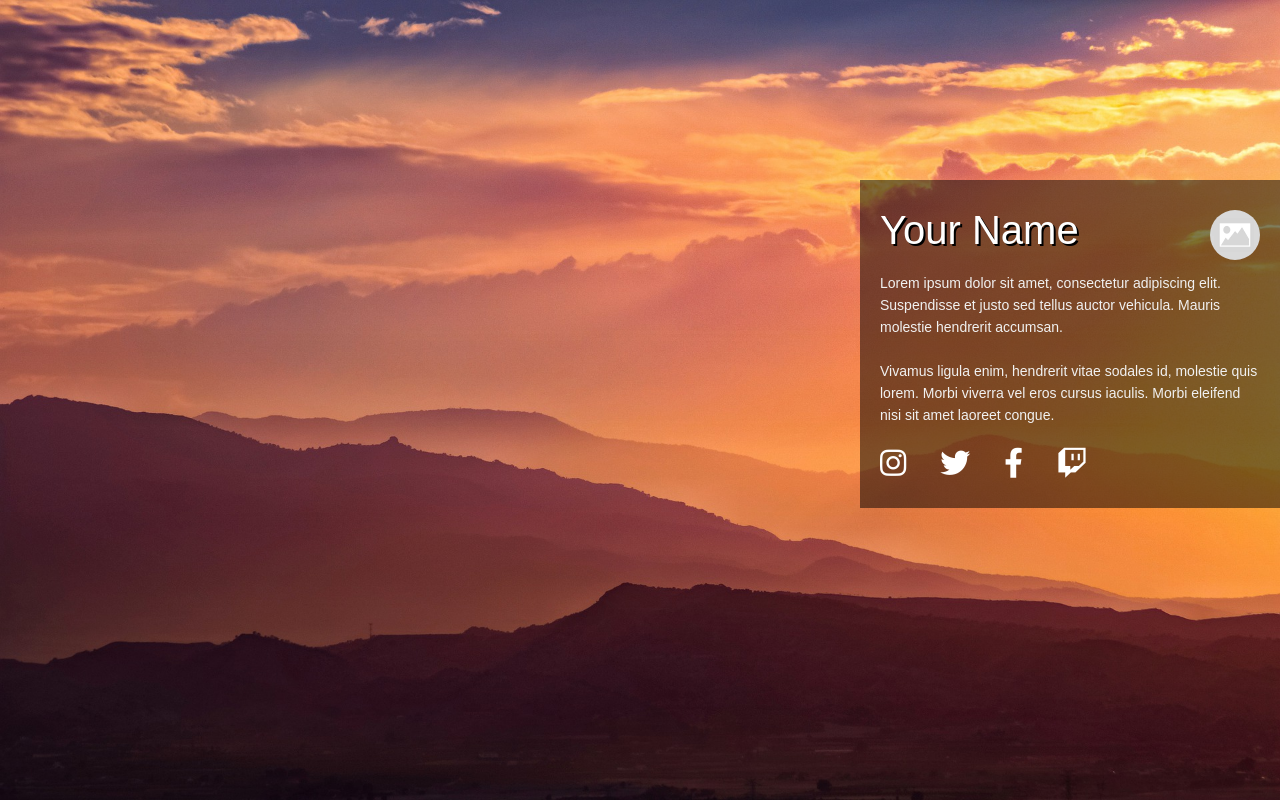
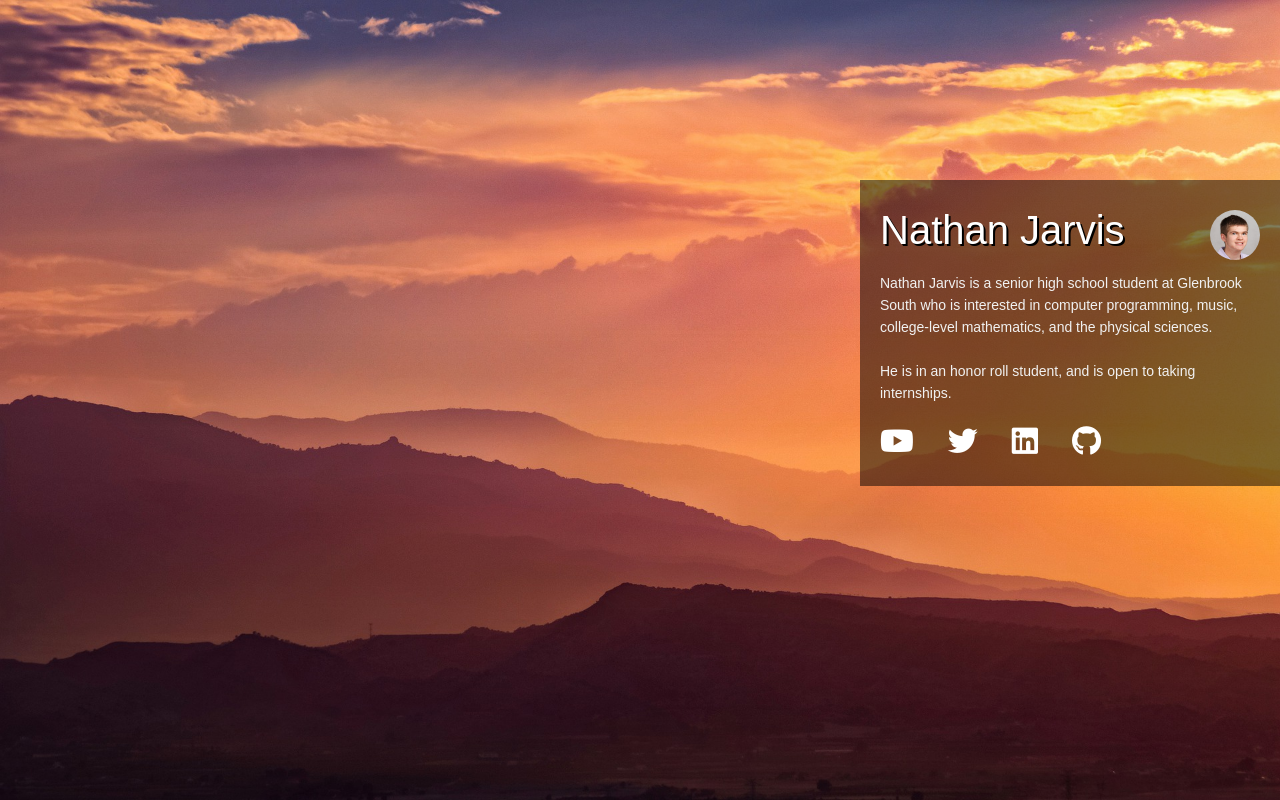
Before and after one commit to NathanJJarvis/splash-page, a plain HTML site: page index.html in a window 1280 px wide. Drawn offline with Linux system fonts and the light colour scheme.

Commit message:
Customize
Customize so the info fits to me

```diff
--- a/index.html
+++ b/index.html
@@ -5,7 +5,7 @@
    <meta http-equiv="X-UA-Compatible" content="IE=edge" />
 
    <!-- UPDATE THIS -->
-   <title>Your Name Here: Splash Page</title>
+   <title>Nathan Jarvis: Splash Page</title>
 
    <meta name="description" content="" />
    <meta name="viewport" content="width=device-width, initial-scale=1" />
@@ -21,32 +21,28 @@
    <div class="wrapper">
      <header class="container">
        <!-- UPDATE THIS -->
-       <img src="assets/img/placeholder.jpg" class="profile" />
+       <img src="assets/img/Screenshot 2025-09-30 at 11.05.41 AM.png" class="profile" />
 
        <!-- UPDATE THIS -->
-       <h1>Your Name</h1>
+       <h1>Nathan Jarvis</h1>
      </header>
 
      <section class="container">
        <!-- UPDATE THIS -->
        <p>
-         Lorem ipsum dolor sit amet, consectetur adipiscing elit. Suspendisse
-         et justo sed tellus auctor vehicula. Mauris molestie hendrerit
-         accumsan.
+         Nathan Jarvis is a senior high school student at Glenbrook South who is interested in computer programming, music, college-level mathematics, and the physical sciences.
        </p>
        <p>
-         Vivamus ligula enim, hendrerit vitae sodales id, molestie quis lorem.
-         Morbi viverra vel eros cursus iaculis. Morbi eleifend nisi sit amet
-         laoreet congue.
+         He is in an honor roll student, and is open to taking internships.
        </p>
      </section>
 
      <footer class="container">
        <!-- UPDATE THIS -->
-       <a href=""><i class="fab fa-instagram"></i></a>
-       <a href=""><i class="fab fa-twitter"></i></a>
-       <a href=""><i class="fab fa-facebook-f"></i></a>
-       <a href=""><i class="fab fa-twitch"></i></a>
+       <a href="https://www.youtube.com/@Ncyan-k8v"><i class="fab fa-youtube"></i></a>
+       <a href="https://x.com/N8_Jarvis"><i class="fab fa-twitter"></i></a>
+       <a href="https://www.linkedin.com/in/nathan-jarvis-5b1b742a8/"><i class="fab fa-linkedin"></i></a>
+       <a href="https://github.com/NathanJJarvis"><i class="fab fa-github"></i></a>
      </footer>
    </div>
  </body>
```
Also changed, not shown: assets/img/Screenshot 2025-09-30 at 11.05.41 AM.png (added).
